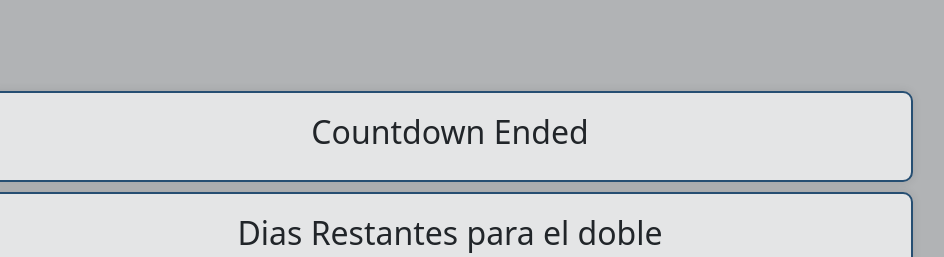
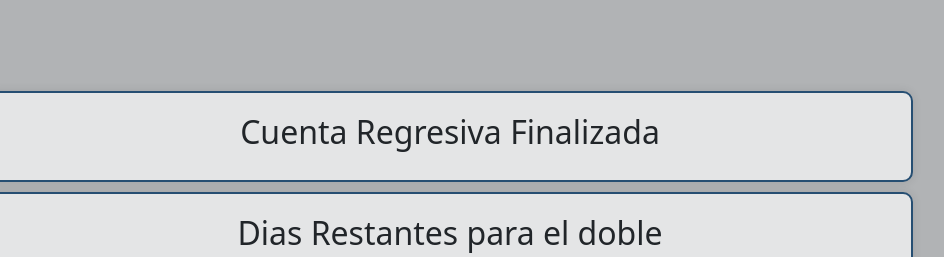
Before and after one commit to carlosyael/TIMER, a plain HTML site: page Index.html in a window 1280 px wide. Shown: the top 257 px of the page, 190-1134 px from the left. Drawn offline with nearby package versions, Linux system fonts and the light colour scheme.

Commit message:
Update Index.html

```diff
--- a/Index.html
+++ b/Index.html
@@ -137,7 +137,7 @@
         const distance = targetDate - now;
 
         if (distance < 0) {
-          countdownElement.innerHTML = "<h2>Countdown Ended</h2>";
+          countdownElement.innerHTML = "<h2>Cuenta Regresiva Finalizada</h2>";
           return;
         }
 
```
